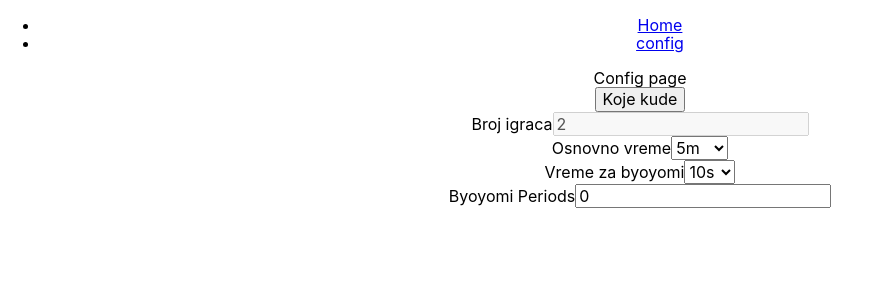
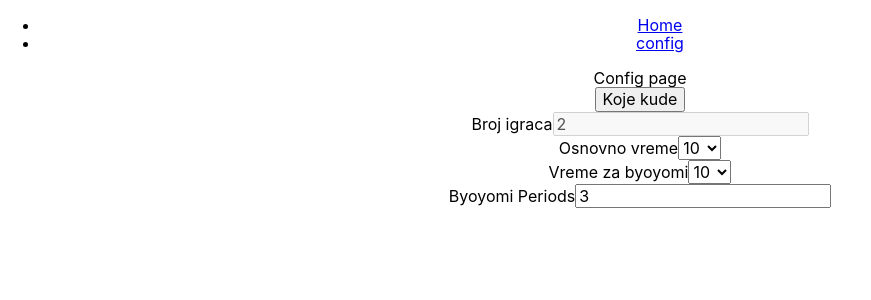
Before and after one commit to mih4ajlo/timer-mocukp, a React (Create React App) app: page /config in a window 1280 px wide. Shown: the top 300 px of the page, without its empty margins (0-871 px from the left). Built offline with nearby package versions, Linux system fonts and the light colour scheme.

Commit message:
centralizovan state

```diff
--- a/src/App.js
+++ b/src/App.js
@@ -16,14 +16,71 @@ import './App.css';
 
 
 class App extends Component {
+
+
+  constructor(props){
+    super(props);
+
+
+    this.state = {
+            minPlayersNo:2,
+            playersNo:2,
+            players:[],
+            playersTime:[
+                {
+                    basicTime:1,
+                    byoyomiTime:10,
+                    byoyomiPeriods:3,
+                },
+                {
+                    basicTime:1,
+                    byoyomiTime:10,
+                    byoyomiPeriods:3,
+                },
+            ],
+            basicTime:10,
+            byoyomi:'10',
+            byoyomiPeriods:3,
+            niz:
+                [
+                    {"name":'5' , "id":1},
+                    {"name":'10', "id":2},
+                    {"name":'15', "id":3} ,
+                    {"name":'30', "id":4} ,
+                    {"name":'45', "id":5} ,
+                    {"name":'60', "id":6} ,
+                ],
+            niz2:[
+                    {"name":'10' , "id":'10s'},
+                    {"name":'20' , "id":'20s'},
+                    {"name":'30' , "id":'30s'},
+                    {"name":'45' , "id":'45s'},
+                    {"name":'60' , "id":'60s'}
+            ],
+
+        }
+
+
+        this.updateFun = this.updateFun.bind(this);
+  }
+
+  updateFun( newState ){
+
+    //console.log( newState);
+
+    this.setState( newState );
+
+  }
+
+
   render() {
     return (
       <Router>
-        <div className="App">
+        <div className="App" >
 
 
-          <Route exact path="/" component={MainContainer} />
-          <Route path="/config" component={Config} />
+          <Route exact path="/" component={(props)=><MainContainer allProps={this.state} updateF={this.updateFun}/>}  />
+          <Route path="/config" component={(props)=><Config allProps={this.state} updateF={this.updateFun} />}  />
 
         </div>
       </Router>
--- a/src/components/Config.js
+++ b/src/components/Config.js
@@ -31,42 +31,9 @@ class Config extends Component {
     constructor(props) {
         super(props);
 
-        this.state = {
-            minPlayersNo:2,
-            playersNo:2,
-            playersTime:[
-                {
-                    basicTime:0,
-                    byoyomiTime:0,
-                    byoyomiPeriods:0,
-                },
-                {
-                    basicTime:0,
-                    byoyomiTime:0,
-                    byoyomiPeriods:0,
-                },
-            ],
-            value:5,
-            byoyomi:'3x15s',
-            byoyomiPeriods:0,
-            niz:
-                [
-                    {"name":'5m' , "id":1},
-                    {"name":'10m' , "id":2},
-                    {"name":'15m', "id":3} ,
-                    {"name":'30m', "id":4} ,
-                    {"name":'45m', "id":5} ,
-                    {"name":'60m', "id":6} ,
-                ],
-            niz2:[
-                    {"name":'10s' , "id":'10s'},
-                    {"name":'20s' , "id":'20s'},
-                    {"name":'30s' , "id":'30s'},
-                    {"name":'45s' , "id":'45s'},
-                    {"name":'60s', "id":'60s'}
-            ],
+        this.state = props.allProps;
 
-        }
+        this.updateF1 = props.updateF;
 
         this.handleChange = this.handleChange.bind(this);
         this.handleChange2 = this.handleChange2.bind(this);
@@ -77,7 +44,7 @@ class Config extends Component {
 
     handleChange (ev) {
 
-      this.setState({ value:ev.target.value })
+      this.setState({ basicTime:ev.target.value })
     }
 
     handleChange2 (ev) {
@@ -108,25 +75,27 @@ class Config extends Component {
 
 
     setAll(ev){
-        this.setState((prev, next)=>{
 
-            const la = {
+
+
+        this.updateF1/*setState*/({
+
+
                 playersTime:[
                     {
-                        basicTime:prev.value,
-                        byoyomiTime: prev.byoyomi,
-                        byoyomiPeriods:prev.byoyomiPeriods,
+                        basicTime:this.state.basicTime,
+                        byoyomiTime: this.state.byoyomi,
+                        byoyomiPeriods:this.state.byoyomiPeriods,
                     },
                     {
-                        basicTime:prev.value,
-                        byoyomiTime: prev.byoyomi,
-                        byoyomiPeriods:prev.byoyomiPeriods,
+                        basicTime:this.state.basicTime,
+                        byoyomiTime: this.state.byoyomi,
+                        byoyomiPeriods:this.state.byoyomiPeriods,
                     },
-                ]};
+                ]
 
-            console.log(la);
-            debugger
-            return {prev,playersTime:la.playersTime};
+
+
 
         })
     }
@@ -154,7 +123,7 @@ class Config extends Component {
 
                     <div>
                         <label htmlFor="basicTime">Osnovno vreme</label>
-                        <select name="basicTime" value={this.state.value} onChange={this.handleChange}>
+                        <select name="basicTime" value={this.state.basicTime} onChange={this.handleChange}>
                             {this.state.niz.map(el=>this.returnSelectOption(el))}
                         </select>
                     </div>
--- a/src/components/MainContainer.js
+++ b/src/components/MainContainer.js
@@ -8,13 +8,10 @@ class MainContainer extends Component {
     constructor(props) {
         super(props);
 
-        this.state = {
-        	playerNo:2,
-        	players:[],
-        	basicTime:"5m",
-        	byoyomiTime:"3x15s",
-        	byoyomi:false,
-        }
+        console.log(props);
+
+        this.state = {...props.allProps, players:[]};
+
 
         this.pauseAll  = this.pauseAll.bind(this);
 
@@ -29,22 +26,28 @@ class MainContainer extends Component {
     	})*/
 
     	/*XXX verovatno treba forward ref */
-    	console.log(this.state);
+
+    	console.log(this.state.players);
+
 
     	//alert("koje kude mori")
     }
 
     render() {
 
+    	//console.log(this.state.playersTime);
+
+    	this.state.players = this.state.playersTime.map((el, ind)=>{
 
 
-    	this.state.players = [1,2].map((el, ind)=>{
+    		console.log("sta bre", el );
+
     		return (
     			<Timer
     				key={ind}
-            		basicTime={318}
-            		byoyomi={true}
-            		byoyomiTime={this.state.byoyomiTime}
+            		basicTime={ el.basicTime * 60}
+            		byoyomi={el.basicTime}
+            		byoyomiTime={+this.state.byoyomiTime}
             		player="1"
 
             		pauseAll={this.pauseAll}
--- a/src/components/Timer.js
+++ b/src/components/Timer.js
@@ -7,11 +7,14 @@ class Timer extends Component {
 
     constructor(props) {
         super(props);
+
+        //console.log( props );
+
         this.state = {
-            seconds: props.basicTime /*7158*/,
+            seconds: props.basicTime * 60 /*7158*/,
             pause:false,
-            byoyomiPeriods:3,
-            byoyomi:false,
+            byoyomiPeriods:props.byoyomiPeriods,
+            byoyomi:props.byoyomi ,
             };
 
 
@@ -43,6 +46,9 @@ class Timer extends Component {
         clearInterval( this.interval );
     }
 
+
+
+
     render() {
 
                     //~~ == Math.floor
@@ -58,8 +64,9 @@ class Timer extends Component {
         if(this.state.seconds == 0){
             //treba da se stopira, ako je istekao byoyomi,
             //ili ako je sd (nema byoyomija)
-            if(this.props.byoyomi){
-                alert(this.props.byoyomiTime)
+            if(this.state.byoyomi){
+                alert("sta god",this.state.byoyomiTime)
+                //console.log(this.state);
             }
             clearInterval( this.interval );
         }
```
Also changed, not shown: 1 other file (tests, documents, lock files or other folders).
